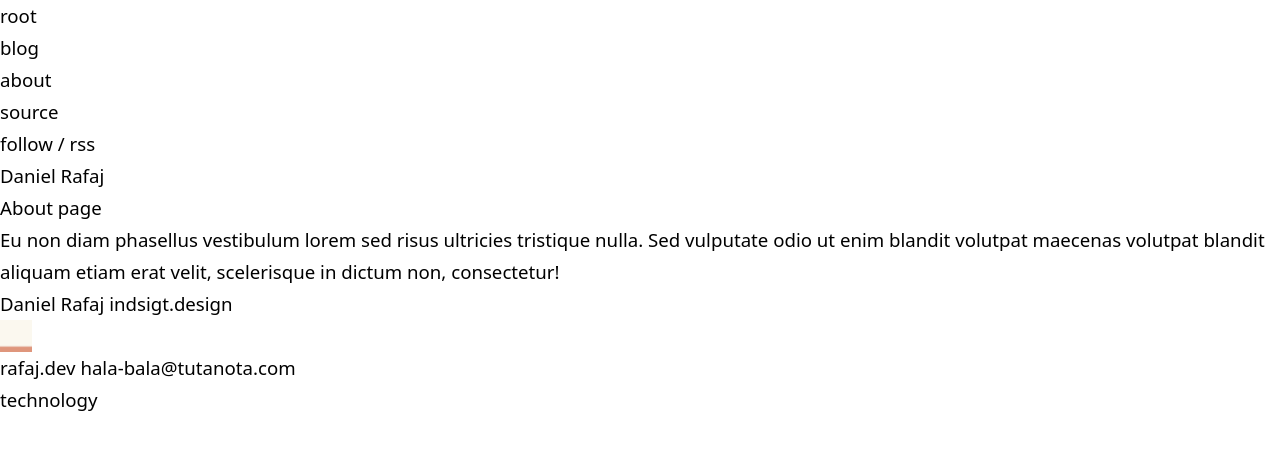
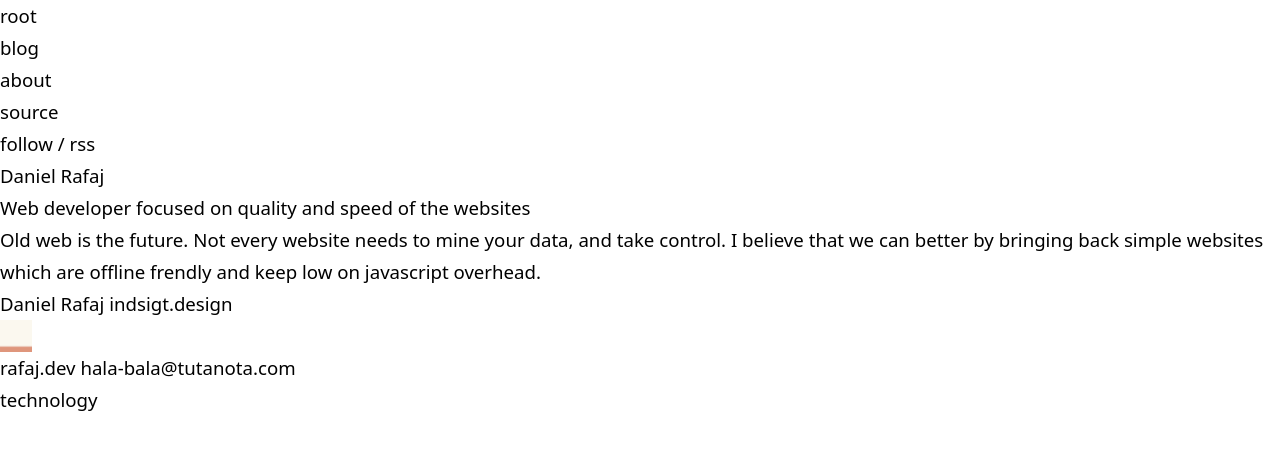
Before and after one commit to danielstaleiny/rafaj.dev, an Eleventy site: page src/a.njk in a window 1280 px wide. Built offline with nearby package versions, Linux system fonts and the light colour scheme; Eleventy itself is replaced by a stand-in of ours; files that its build step writes are made by us from their sources.

Commit message:
some notes about my thinking

```diff
--- a/src/a.njk
+++ b/src/a.njk
@@ -3,7 +3,7 @@ layout: root.njk
 title: About web by Daniel Rafaj
 description: About why, what and how ?
 ---
-<h1 class="h1">About page</h1>
+<h1 class="h1">Web developer focused on quality and speed of the websites</h1>
 <p>
-  Eu non diam phasellus vestibulum <a href="">lorem sed risus</a> ultricies tristique nulla. Sed vulputate odio ut enim blandit volutpat maecenas volutpat blandit aliquam etiam erat velit, scelerisque in dictum non, consectetur!
+    Old web is the future. Not every website needs to mine your data, and take control. I believe that we can better by bringing back simple websites which are offline frendly and keep low on javascript overhead.
 </p>
```
